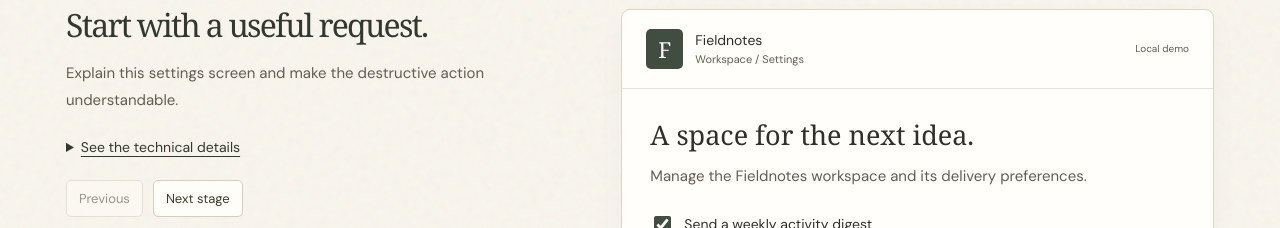
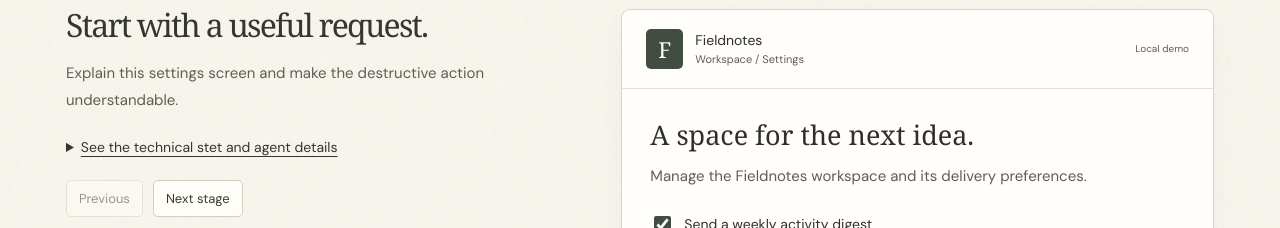
Before and after one commit to funsaized/stet, a React (Vite) app in the folder website/: page /agent-workflow in a window 1280 px wide. Shown: the part 780-1008 px from the top of the page. Built offline with nearby package versions, Linux system fonts and the light colour scheme.

Commit message:
Update workflow details wording and matching browser test

```diff
--- a/website/src/pages/AgentWorkflow.tsx
+++ b/website/src/pages/AgentWorkflow.tsx
@@ -125,7 +125,7 @@
           <h2>{stage.title}</h2>
           <p>{stage.body}</p>
           <details className="workflow-technical" key={stage.label}>
-            <summary>See the technical details</summary>
+            <summary>See the technical stet and agent details</summary>
             <Code text={stage.code} />
           </details>
           <div className="app-actions">
```
Also changed, not shown: 1 other file (tests, documents, lock files or other folders).
